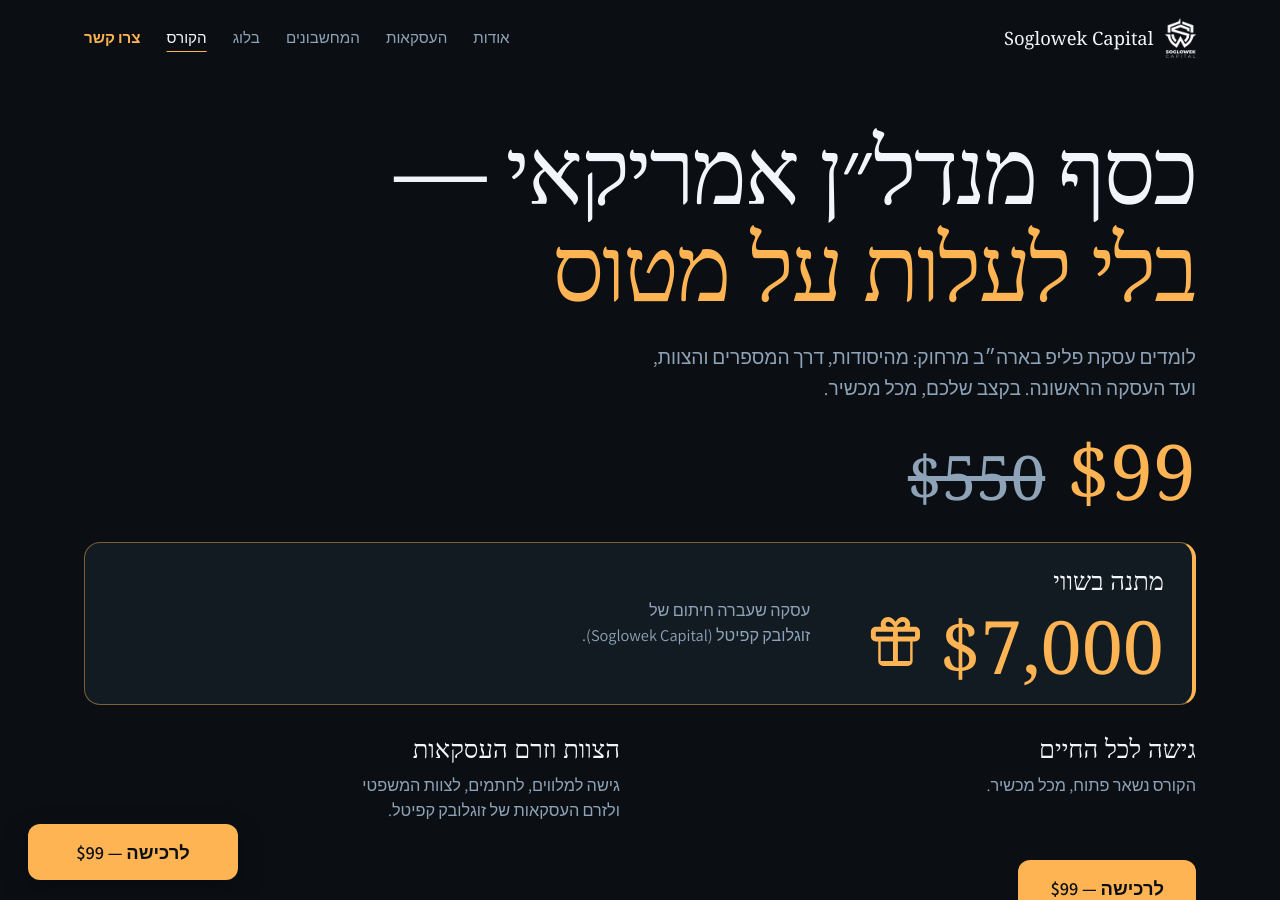
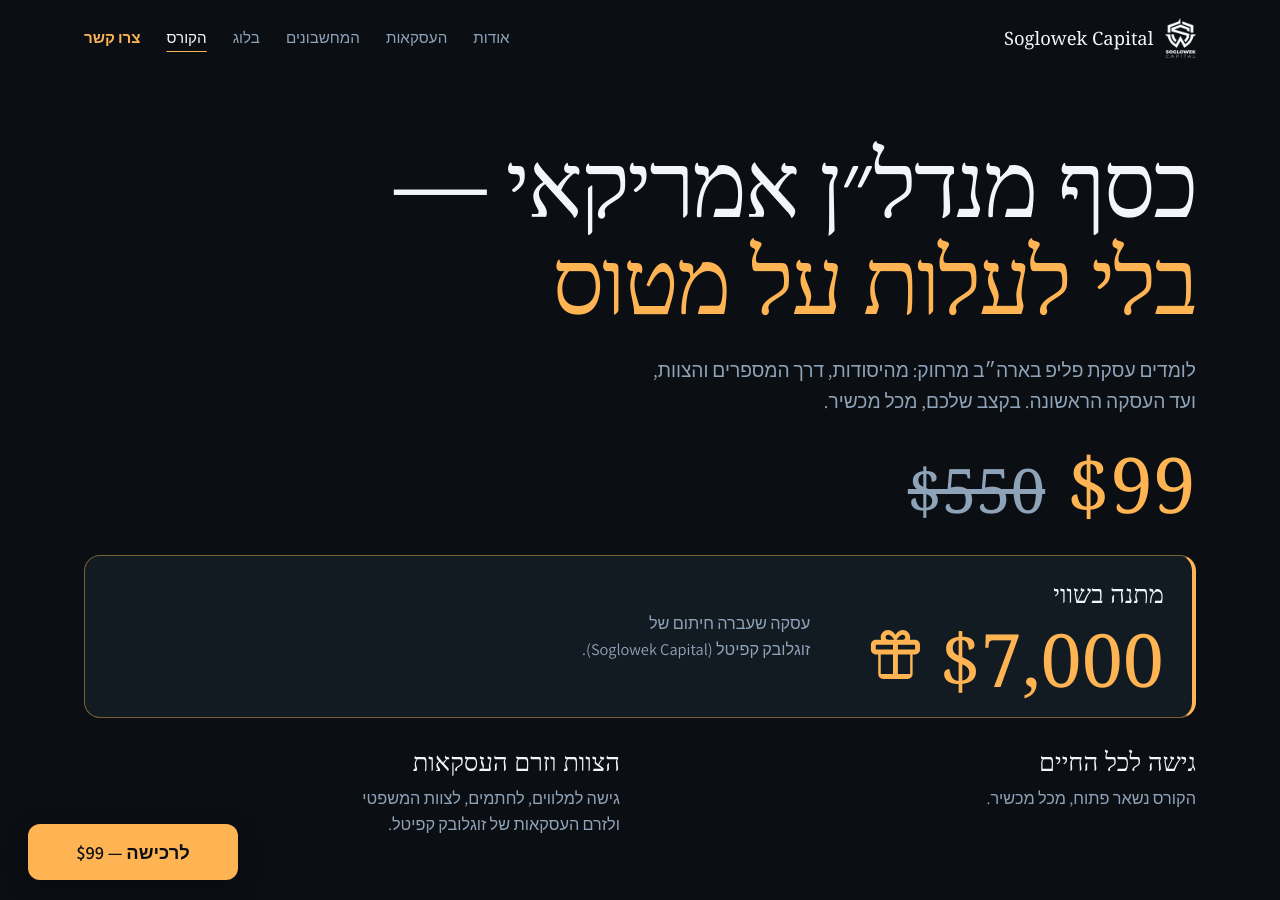
Before and after one commit to urisoglowek-ui/real_estate, a Jekyll site: the page course.html, which Jekyll copies as it is, in a window 1280 px wide and 900 px high. Built offline with Jekyll 4.4.1, drawn with Linux system fonts in a browser that asks for light colours; some web fonts are replaced.

Commit message:
Remove the in-page course buy buttons and keep the sticky bar. (#6)
The hero and closing calls to action are gone, so לרכישה — $99 stays only on the fixed bar that links to Stripe.

Co-authored-by: Cursor Agent <cursoragent@cursor.com>
Co-authored-by: urisoglowek-ui <urisoglowek-ui@users.noreply.github.com>

```diff
--- a/course.html
+++ b/course.html
@@ -12,7 +12,7 @@
 <link rel="icon" href="/logo.png">
 <link rel="preconnect" href="https://fonts.googleapis.com"><link rel="preconnect" href="https://fonts.gstatic.com" crossorigin>
 <link href="https://fonts.googleapis.com/css2?family=Frank+Ruhl+Libre:wght@300;400;500&family=Assistant:wght@300;400;600&display=swap" rel="stylesheet">
-<link rel="stylesheet" href="/site.css?v=c7a1c0e6">
+<link rel="stylesheet" href="/site.css?v=c7a1c0e7">
 <script type="application/ld+json">{"@context":"https://schema.org","@type":"Course","name":"כסף מנדל״ן אמריקאי — בלי לעלות על מטוס","description":"קורס בעברית על עסקאות פליפ בארה״ב, מרחוק: שמונה שיעורי וידאו, חוברת עבודה, מילון מונחים ומחשבונים.","inLanguage":"he","provider":{"@type":"Organization","name":"Soglowek Capital","url":"https://soglowekcapital.com/"},"offers":{"@type":"Offer","price":"99","priceCurrency":"USD","availability":"https://schema.org/InStock","seller":{"@type":"Organization","name":"Go Beyond Media LLC"}}}</script>
 </head><body class="course-page">
 <nav class="nav" id="nav"><div class="wrap">
@@ -41,9 +41,6 @@
     <li><b>גישה לכל החיים</b><span>הקורס נשאר פתוח, מכל מכשיר.</span></li>
     <li><b>הצוות וזרם העסקאות</b><span>גישה למלווים, לחתמים, לצוות המשפטי ולזרם העסקאות של זוגלובק קפיטל.</span></li>
   </ul>
-  <div class="ctas rise d4">
-    <a class="buy" data-buy href="https://buy.stripe.com/28EdRa5SK3EL6IE8tBfEk00">לרכישה — $99</a>
-  </div>
 </div></header>
 
 <section id="includes"><div class="wrap">
@@ -116,9 +113,6 @@
     <span class="now num"><span class="sr">מחיר מבצע </span>$99</span>
     <s class="was num"><span class="sr">מחיר מלא </span>$550</s>
   </p>
-  <div class="ctas">
-    <a class="buy" data-buy href="https://buy.stripe.com/28EdRa5SK3EL6IE8tBfEk00">לרכישה — $99</a>
-  </div>
   <p class="note">המכירה באמצעות Go Beyond Media LLC.</p>
   <p><a class="mail" href="mailto:uri@soglowekcapital.com">uri@soglowekcapital.com</a></p>
   <p class="note">הקורס חינוכי ואינו ייעוץ פיננסי, משפטי או מיסויי. אין הבטחת רווח.</p>
--- a/site.css
+++ b/site.css
@@ -294,7 +294,6 @@ a.buy:focus-visible{outline:2px solid var(--white);outline-offset:3px}
 @media (max-width:720px){
   .perks{grid-template-columns:1fr;gap:18px}
   a.buy{width:100%}
-  .course-hero .wrap{padding-bottom:calc(96px + env(safe-area-inset-bottom,0px))}
 }
 @media (max-width:560px){
   .price{gap:12px}
```
